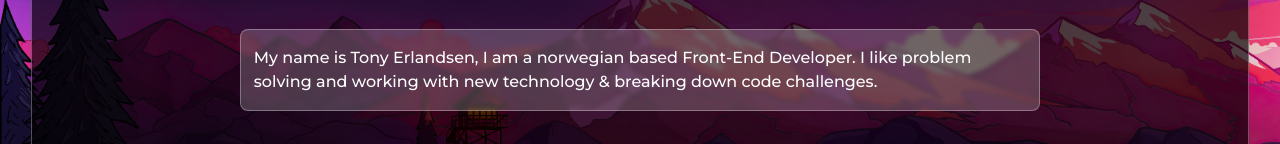
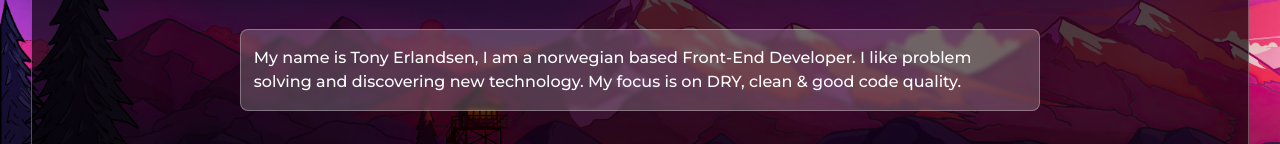
Before and after one commit to Moesera/portfolio, a website built with Vite: page index.html in a window 1280 px wide. Shown: the part 302-446 px from the top of the page. Built offline with nearby package versions, Linux system fonts and the light colour scheme; files whose address does not match are found by name.

Commit message:
new about section

```diff
--- a/index.html
+++ b/index.html
@@ -62,7 +62,8 @@
             <section class="my-about">
                 <p>
                   My name is Tony Erlandsen, I am a norwegian based Front-End Developer.
-                  I like problem solving and working with new technology & breaking down code challenges.
+                  I like problem solving and discovering new technology.
+                  My focus is on DRY, clean & good code quality.
                 </p>
             </section>
             <aside>
```
